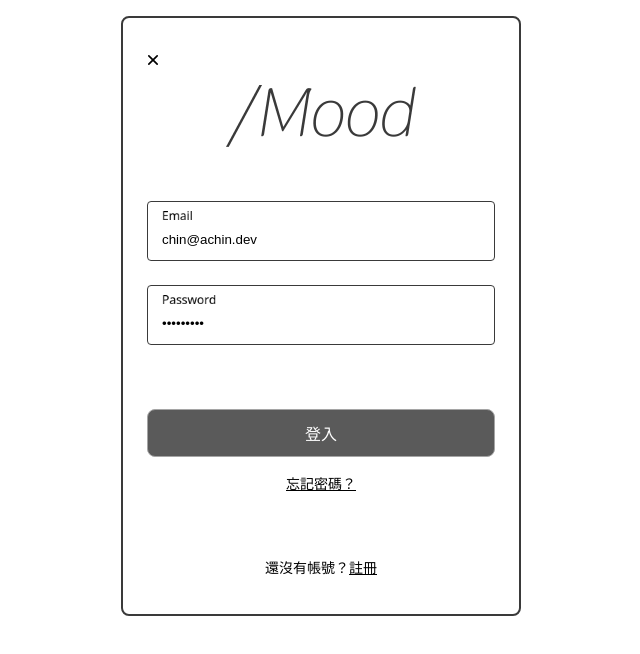
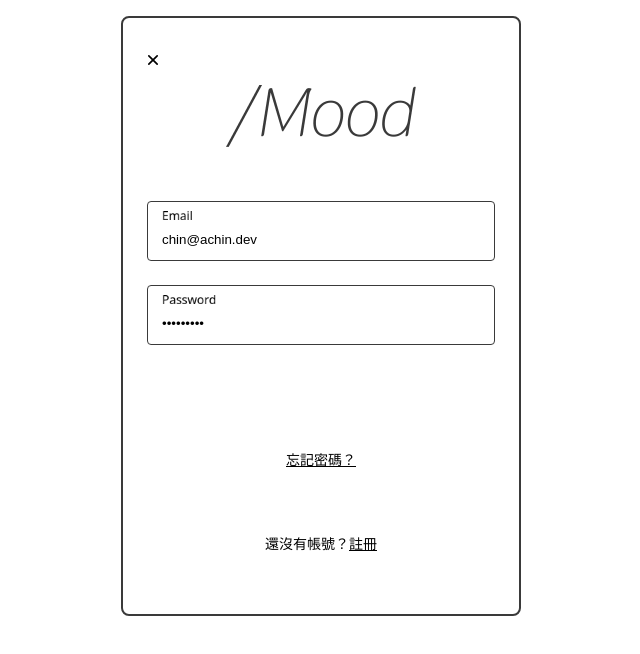
Before and after one commit to achinchen/slash-mood-web, a Next.js app: page /login in a window 1280 px wide. Shown: the top 654 px of the page, without its empty margins (319-959 px from the left). Built offline with nearby package versions, Linux system fonts and the light colour scheme; no server answers.

Commit message:
style: adjust Button height, width

```diff
--- a/components/Button/index.tsx
+++ b/components/Button/index.tsx
@@ -5,7 +5,7 @@
 type Props = {
   children: string | ReactNode;
   color: 'dark' | 'light';
-  size?: 'sm' | 'md' | 'lg';
+  size?: 'xs' | 'sm' | 'md' | 'lg';
   fullwidth?: boolean;
 } & React.ComponentProps<'button'>;
 
--- a/components/Button/style.module.scss
+++ b/components/Button/style.module.scss
@@ -1,14 +1,33 @@
 @import '~styles/common.scss';
+
+
+$height-size: (
+  xs: 32px,
+  sm: 36px,
+  md: 40px,
+  lg: 48px,
+  xl: 56px
+);
 
 .button {
   position: relative;
-  width: 160px;
-  height: 48px;
-  font-size: 1.6rem;
-  border: 1px solid #A5A5A5;
-  border-radius: 8px;
+  border: 1px solid color(gray-light);
+  border-radius: 4px;
+  font-size: 1.4rem;
   text-align: center;
   outline: 0;
+  min-width: 54px;
+
+  @each $size, $height in $height-size {
+    &.#{$size} {
+      height: $height;
+
+      @if $size == lg or $size == xl {
+        min-width: 72px;
+        font-size: 1.6rem;
+      }
+    }
+  }
 
   &::before {
     position: absolute;
@@ -20,7 +39,7 @@
     width: 100%;
     height: 100%;
     border-radius: inherit;
-    background-color: color(placeholder);
+    background-color: color(gray-light);
     will-change: opacity;
     transition: .3s;
   }
@@ -33,12 +52,12 @@
 };
 
 .dark {
-  background-color: color(black);
+  background-color: color(gray-dark);
   color: #ffffff;
 
   &:focus {
     outline: 0;
-    border-color: color(black);
+    border-color: color(gray-dark);
   }
 }
 
@@ -47,20 +66,13 @@
 
   &:focus {
     outline: 0;
-    border-color: color(black);
+    border-color: color(gray-dark);
   }
 }
 
+
 .fullwidth {
   width: 100%;
-}
-
-.sm {
-  width: 120px;
-}
-
-.md {
-  width: 160px;
 }
 
 .border {
```
